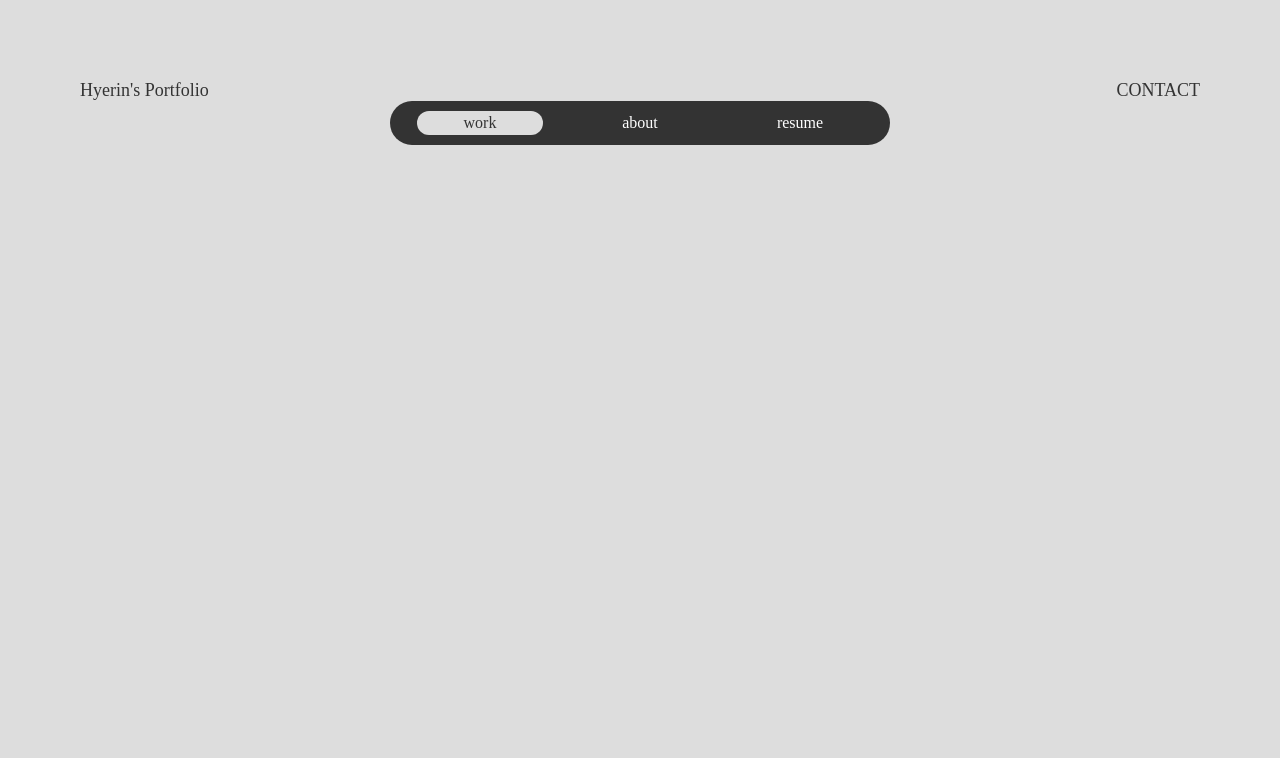
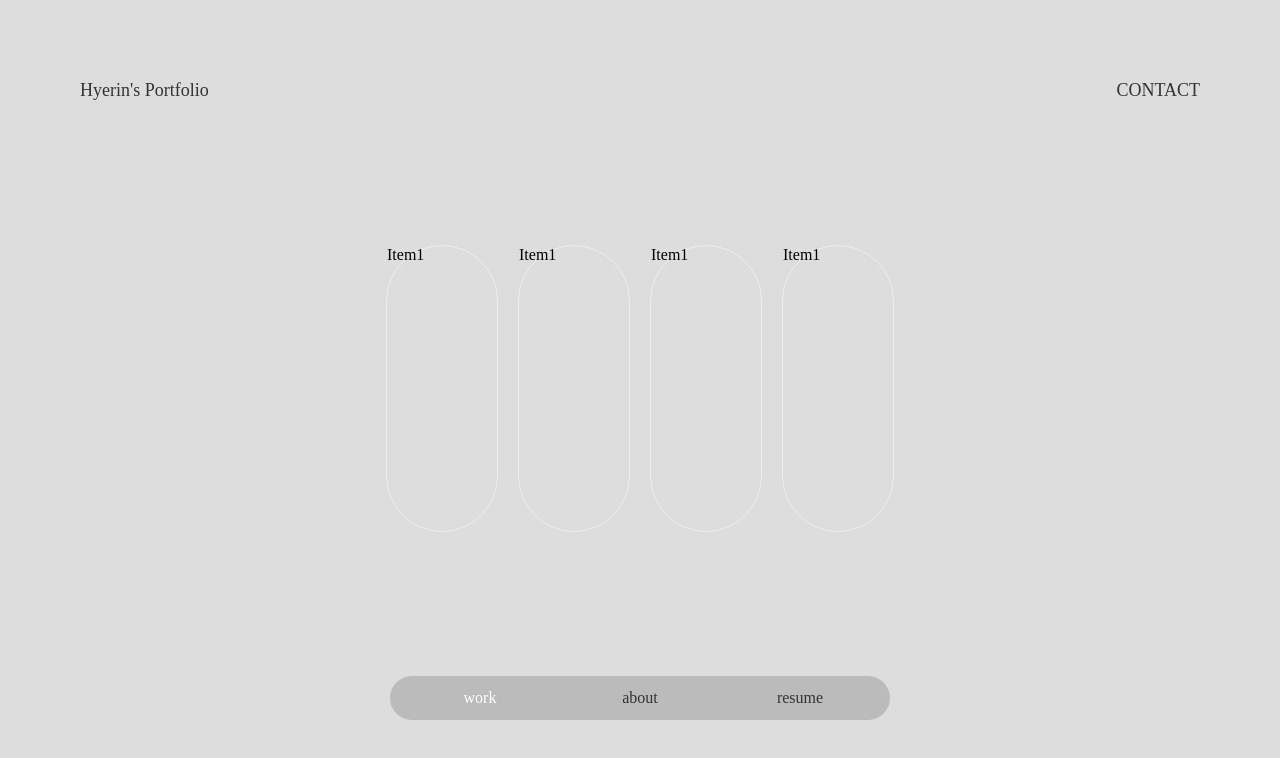
Before and after one commit to Minhyerin/HyerinPortfolio.ver2, a React (Create React App) app: page /work in a window 1280 px wide. Shown: the top 758 px of the page. Built offline with nearby package versions, Linux system fonts and the light colour scheme; the HTML template or start-up script is replaced by a standard one; a web font is replaced by a local one.

Commit message:
nav actvie css

```diff
--- a/src/App.js
+++ b/src/App.js
@@ -6,6 +6,7 @@ import Navbar from "./Components/Navbar";
 import About from "./Pages/About";
 import Work from "./Pages/Work";
 import Resume from "./Pages/Resume";
+import Contact from "./Pages/Contact";
 import { Routes, Route } from "react-router-dom";
 import { styled } from "styled-components";
 
@@ -25,9 +26,10 @@ function App() {
       <Header />
       <Routes>
         <Route path="/" element={<Main />} />
-        <Route path="/work:id" element={<Work />} />
+        <Route path="/work" element={<Work />} />
         <Route path="/about" element={<About />} />
         <Route path="/resume" element={<Resume />} />
+        <Route path="/contact" element={<Contact />} />
       </Routes>
       <Navbar />
     </Container>
--- a/src/Components/Header.js
+++ b/src/Components/Header.js
@@ -21,7 +21,7 @@ const Header = () => {
         </Link>
       </div>
       <div>
-        <a href="#">CONTACT</a>
+        <Link to="/contact">CONTACT</Link>
       </div>
     </Container>
   );
--- a/src/Components/Navbar.js
+++ b/src/Components/Navbar.js
@@ -1,4 +1,4 @@
-import React from "react";
+import React, { useState } from "react";
 import { styled } from "styled-components";
 import { Routes, Rou } from "react-router-dom";
 import { useNavigate } from "react-router-dom";
@@ -16,40 +16,63 @@ const Ul = styled.ul`
   justify-content: center;
   gap: 20px;
 
-  background-color: #333;
+  background-color: #bbb;
   border-radius: 30px;
   li {
     text-align: center;
     width: 100%;
     a {
       display: inline-block;
-      color: #fff;
+      width: 100%;
+      color: #333;
       padding: 3px 0;
+      transition: 0.4s;
+      &.off {
+        color: #333;
+      }
+      &.active {
+        color: #fff;
+      }
     }
   }
 `;
 
 const menulist = ["work", "about", "resume"];
 const Navbar = () => {
-  const activeStyle = {
-    width: "90%",
-    backgroundColor: "#ddd",
-    color: "#333",
-    borderRadius: "15px",
+  const [isActive, setActive] = useState(false);
+  const handleOnActive = () => {
+    setActive(!isActive);
+    return;
   };
+  // const activeStyle = {
+  //   width: "90%",
+  //   backgroundColor: "#ddd",
+  //   color: "#333",
+  //   borderRadius: "15px",
+  //   transition: "0.4s",
+  // };
 
   return (
     <Container>
       <Ul>
-        {menulist.map((menu) => (
+        {menulist.map((menu, index) => (
           <li>
             <NavLink
+              key={index}
+              onClick={handleOnActive}
+              className={isActive ? "active" : "off"}
+              to={"/" + menu}
+              href="#"
+            >
+              {menu}
+            </NavLink>
+            {/* <NavLink
               style={({ isActive }) => (isActive ? activeStyle : {})}
               to={"/" + menu}
               href="#"
             >
               {menu}
-            </NavLink>
+            </NavLink> */}
           </li>
         ))}
       </Ul>
--- /dev/null
+++ b/src/Components/WorkItem.js
@@ -0,0 +1,17 @@
+import React from "react";
+import { styled } from "styled-components";
+
+const Container = styled.div`
+  width: 10%;
+  height: 50%;
+  border: 1px solid #eee;
+  border-radius: 150px;
+
+  cursor: pointer;
+`;
+
+const WorkItem = () => {
+  return <Container>Item1</Container>;
+};
+
+export default WorkItem;
--- a/src/Pages/Main.js
+++ b/src/Pages/Main.js
@@ -23,6 +23,7 @@ const Container = styled.div`
   flex-direction: column;
   justify-content: center;
   width: 100%;
+  height: 100vh;
 `;
 const TitleOne = styled.div`
   display: flex;
--- a/src/Pages/Work.js
+++ b/src/Pages/Work.js
@@ -1,7 +1,30 @@
 import React from "react";
+import { styled } from "styled-components";
+import { useNavigate } from "react-router-dom";
+import WorkItem from "../Components/WorkItem";
+
+const Container = styled.div`
+  width: 100%;
+  height: 100%;
+  display: flex;
+  align-items: center;
+  justify-content: center;
+  gap: 20px;
+`;
+
+const Item = styled.div`
+  cursor: pointer;
+`;
 
 const Work = () => {
-  return <div>work</div>;
+  return (
+    <Container>
+      <WorkItem />
+      <WorkItem />
+      <WorkItem />
+      <WorkItem />
+    </Container>
+  );
 };
 
 export default Work;
```
